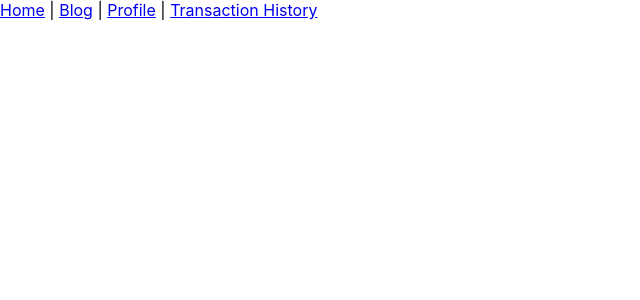
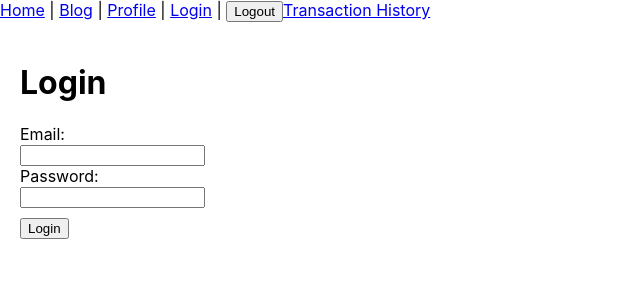
Before and after one commit to PrateekChandraSrivastava/Social-media-marketplace, a React (Create React App) app in the folder frontend/: page /login in a window 1280 px wide. Shown: the top 300 px of the page, without its empty margins (0-640 px from the left). Built offline with nearby package versions, Linux system fonts and the light colour scheme.

Commit message:
Add login/logout and protected routes in frontend(Backend already done )

```diff
--- a/frontend/src/App.js
+++ b/frontend/src/App.js
@@ -4,7 +4,10 @@ import { BrowserRouter as Router, Routes, Route, Link } from 'react-router-dom';
 import Home from './pages/Home';
 import Blog from './pages/Blog';
 import Profile from './pages/Profile';  // Import the Profile page
+import Login from "./pages/Login";  // Import the Login component
+import LogoutButton from "./components/LogoutButton";  // Optional, for logout
 import TransactionHistory from './pages/TransactionHistory'; // Import the new page
+import ProtectedRoute from "./components/ProtectedRoute";
 
 const LazyComponent = lazy(() => import('./LazyComponent'));
 
@@ -16,12 +19,15 @@ function App() {
           <Link to="/">Home</Link> |{' '}
           <Link to="/blog">Blog</Link> |{' '}
           <Link to="/profile">Profile</Link> |{' '}
+          <Link to="/login">Login</Link> |{" "}
+          <LogoutButton />
           <Link to="/history">Transaction History</Link>
         </nav>
         <Routes>
           <Route path="/" element={<Home />} />
           <Route path="/blog" element={<Blog />} />
-          <Route path="/profile" element={<Profile />} />
+          <Route path="/profile" element={<ProtectedRoute><Profile /></ProtectedRoute>} />
+          <Route path="/login" element={<Login />} />
           <Route path="/history" element={<TransactionHistory />} />
           {/* Example of using a lazy loaded component */}
           <Route
--- /dev/null
+++ b/frontend/src/components/LogoutButton.js
@@ -0,0 +1,19 @@
+// frontend/src/components/LogoutButton.js
+import React from "react";
+import { useNavigate } from "react-router-dom";
+
+const LogoutButton = () => {
+    const navigate = useNavigate();
+
+    const handleLogout = () => {
+        // Remove token and user data from localStorage
+        localStorage.removeItem("token");
+        localStorage.removeItem("user");
+        // Redirect to the login page
+        navigate("/login");
+    };
+
+    return <button onClick={handleLogout}>Logout</button>;
+};
+
+export default LogoutButton;
--- /dev/null
+++ b/frontend/src/components/ProtectedRoute.js
@@ -0,0 +1,13 @@
+// frontend/src/components/ProtectedRoute.js
+import React from "react";
+import { Navigate } from "react-router-dom";
+
+const ProtectedRoute = ({ children }) => {
+    const token = localStorage.getItem("token");
+    if (!token) {
+        return <Navigate to="/login" />;
+    }
+    return children;
+};
+
+export default ProtectedRoute;
--- /dev/null
+++ b/frontend/src/pages/Login.js
@@ -0,0 +1,74 @@
+// frontend/src/pages/Login.js
+import React, { useState } from "react";
+import { useNavigate } from "react-router-dom";
+import { Helmet } from "react-helmet-async";
+
+const Login = () => {
+    const navigate = useNavigate();
+    const [email, setEmail] = useState("");
+    const [password, setPassword] = useState("");
+    const [errorMsg, setErrorMsg] = useState("");
+
+    const handleSubmit = async (e) => {
+        e.preventDefault();
+        try {
+            const response = await fetch(`${process.env.REACT_APP_API_URL}/users/login`, {
+                method: "POST",
+                headers: {
+                    "Content-Type": "application/json",
+                },
+                body: JSON.stringify({ email, password }),
+            });
+
+            const data = await response.json();
+
+            if (response.ok) {
+                // Save the token in localStorage
+                localStorage.setItem("token", data.token);
+                // Optionally, store user data as well (or use context)
+                localStorage.setItem("user", JSON.stringify(data.user));
+                // Redirect to a protected route (e.g., profile or home)
+                navigate("/profile");
+            } else {
+                setErrorMsg(data.message || "Login failed");
+            }
+        } catch (error) {
+            setErrorMsg("An error occurred while logging in");
+            console.error("Login error:", error);
+        }
+    };
+
+    return (
+        <div style={{ padding: "20px" }}>
+            <Helmet>
+                <title>Login - Social Media Marketplace</title>
+                <meta name="description" content="Log in to Social Media Marketplace." />
+            </Helmet>
+            <h1>Login</h1>
+            {errorMsg && <p style={{ color: "red" }}>{errorMsg}</p>}
+            <form onSubmit={handleSubmit}>
+                <div>
+                    <label>Email:</label><br />
+                    <input
+                        type="email"
+                        value={email}
+                        onChange={(e) => setEmail(e.target.value)}
+                        required
+                    />
+                </div>
+                <div>
+                    <label>Password:</label><br />
+                    <input
+                        type="password"
+                        value={password}
+                        onChange={(e) => setPassword(e.target.value)}
+                        required
+                    />
+                </div>
+                <button type="submit" style={{ marginTop: "10px" }}>Login</button>
+            </form>
+        </div>
+    );
+};
+
+export default Login;
```
